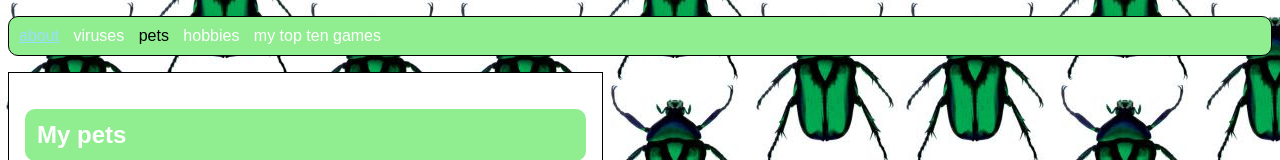
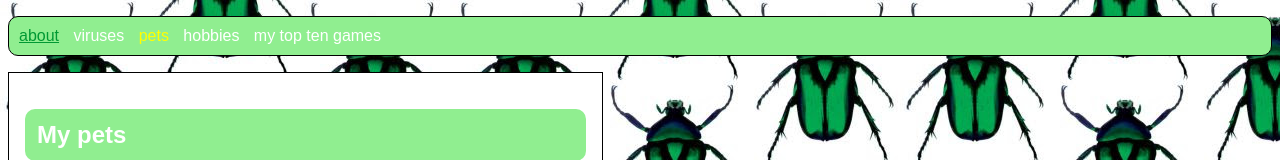
Before and after one commit to sasserworm/sasserworm.github.io, a plain HTML site: page pets.html in a window 1280 px wide. In both pictures the pointer is over the link "about". Shown: the top 160 px of the page. Drawn offline with Linux system fonts and the light colour scheme.

Commit message:
links update

```diff
--- a/css/simple.css
+++ b/css/simple.css
@@ -25,8 +25,11 @@ ul.menu li a {
   color: white;
   text-decoration: none;
 }
+ul.menu li.selected {
+  color: yellow;
+}
 ul.menu li a:hover {
-  color: #99DDFF;
+  color: #009933;
   text-decoration: underline;
 }
 
```
